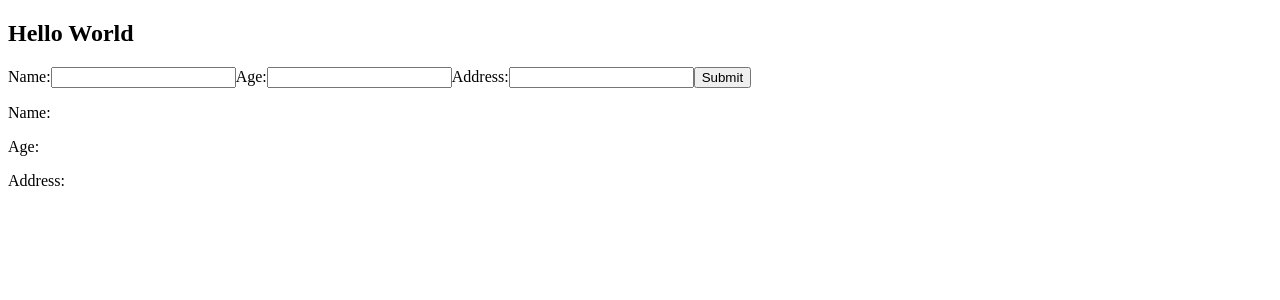
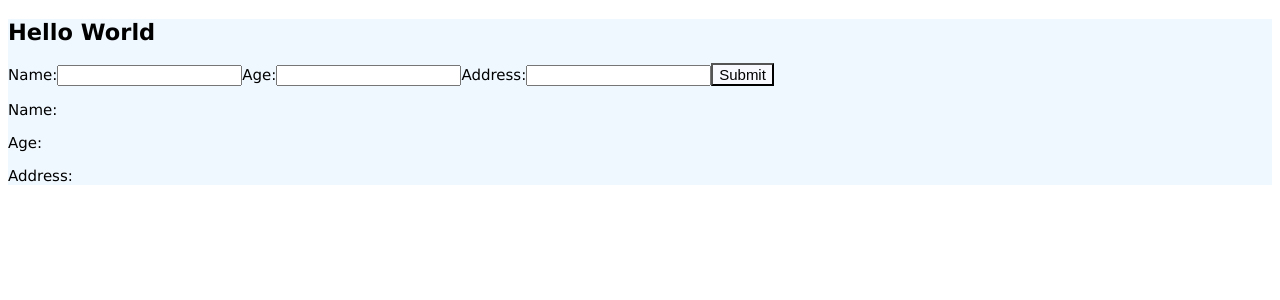
Before and after one commit to 1609Shaneeza/KA1_demo, a React (Vite) app: page / in a window 1280 px wide. Shown: the top 300 px of the page. Built offline with nearby package versions, Linux system fonts and the light colour scheme.

Commit message:
22/11/2023

```diff
--- a/src/App.tsx
+++ b/src/App.tsx
@@ -1,20 +1,21 @@
-import UserDataDisplay from "./UserDataDisplay";
 import UserDataProvider from "./UserDataProvider";
 import UserDataForm from "./UserDataForm";
 
 function App() {
 return(
     <>
+    <div className="box">
     <h2>Hello World</h2>
     <UserDataProvider>
         <div className="bordered">
             <UserDataForm/>
         </div>
     </UserDataProvider>
+    </div>
 
     </>
 );
 
 }
 
-export default App
+export default App;
--- a/src/index.css
+++ b/src/index.css
@@ -0,0 +1,15 @@
+.bordered{
+    font-size: 15px;
+    font-family: 'Lucida Sans', 'Lucida Sans Regular', 'Lucida Grande', 'Lucida Sans Unicode', Geneva, Verdana, sans-serif;
+    background-color: aliceblue;
+}
+.box{
+    background-color: aliceblue;
+    font-size: 15px;
+    font-family: 'Lucida Sans', 'Lucida Sans Regular', 'Lucida Grande', 'Lucida Sans Unicode', Geneva, Verdana, sans-serif;
+}
+
+button{
+    font-size: 15px;
+    background-color:ghostwhite;
+}
```
